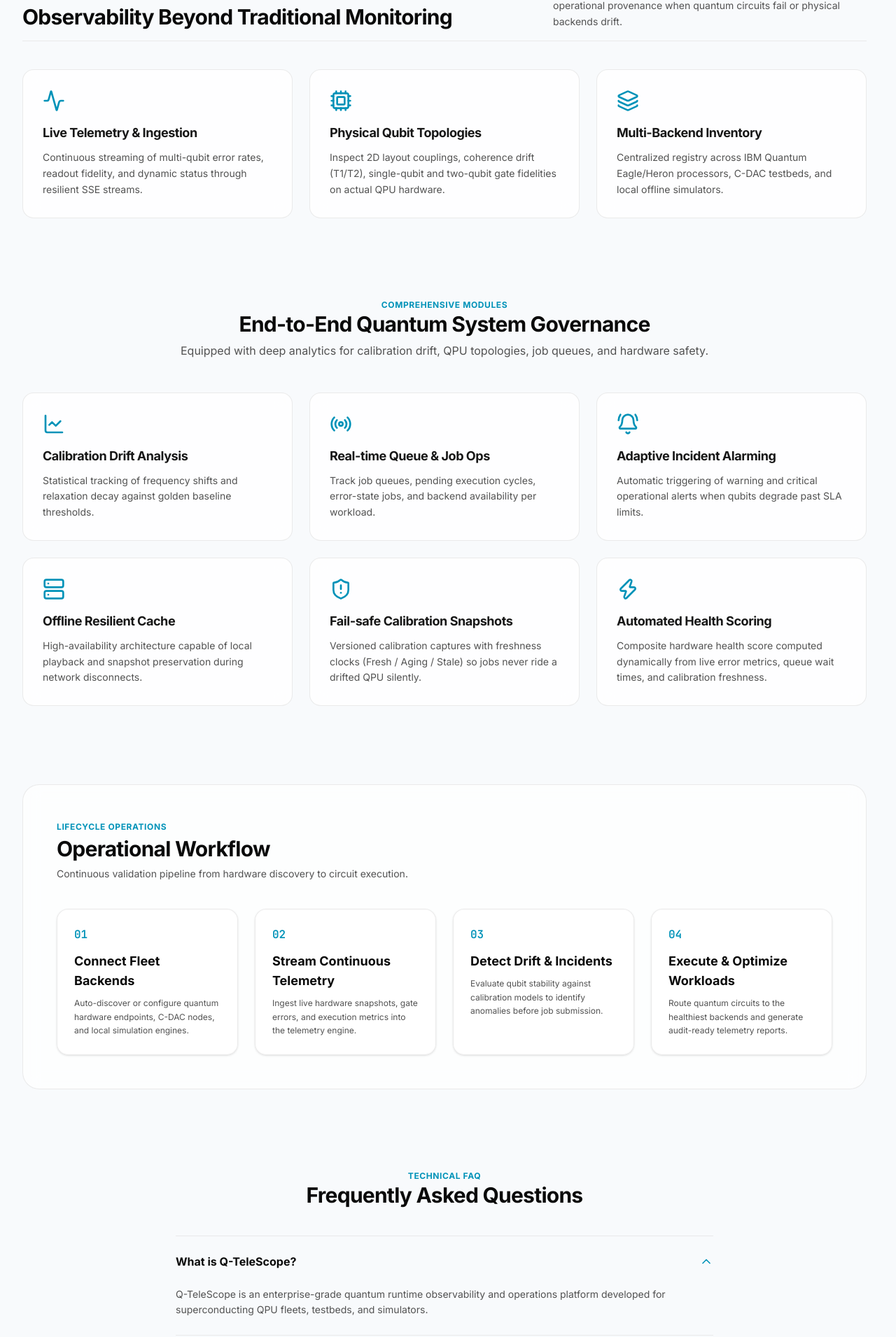
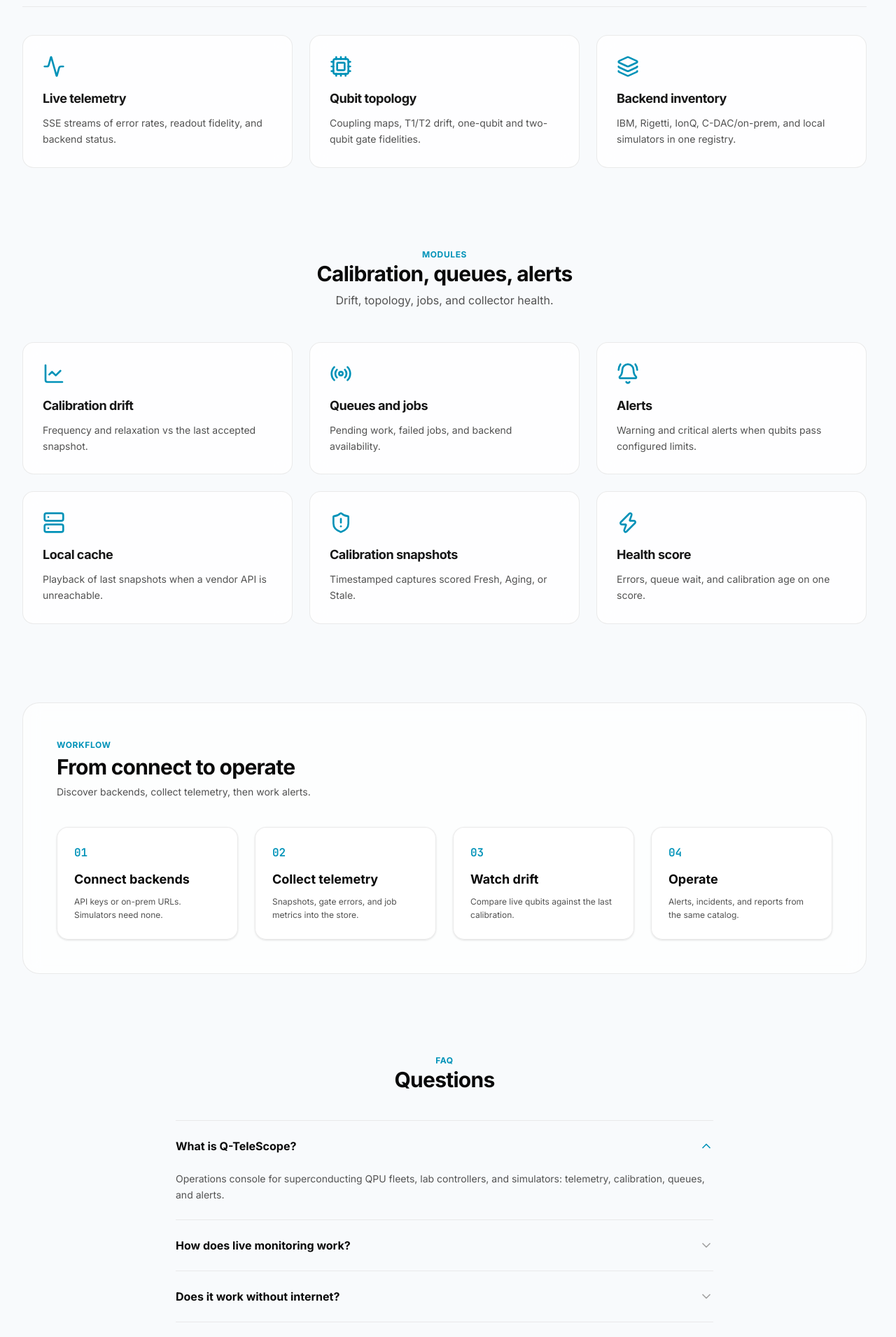
Before and after one commit to ABISHEK-RAJ-AP/QTelescope, a React (Vite) app in the folder frontend/: page / in a window 1280 px wide. Shown: the part 886-2797 px from the top of the page at 70% size. Built offline with nearby package versions, Linux system fonts and the light colour scheme; no server answers.

Commit message:
Replace onboarding marketing copy with a landing-style card grid and Cert Studio step pills.
Login and register sit on the same particle field as the public site. Production login no longer prints bootstrap password hints.

```diff
--- a/frontend/src/components/AuthShell.jsx
+++ b/frontend/src/components/AuthShell.jsx
@@ -4,10 +4,12 @@ import { ArrowLeft } from 'lucide-react'
 import cdacLogo from '../assets/cdaclogo.png'
 import { AuthFridgeVisual } from '@/components/marketing/AuthFridgeVisual'
 import { PublicMarketingHeader } from '@/components/marketing/PublicMarketingHeader'
+import { QuantumBackground } from '@/components/ui/quantum-background'
 
 export function AuthShell({ title, subtitle, children, footer, maxWidth = 'max-w-5xl' }) {
   return (
-    <div className="relative min-h-screen flex flex-col bg-[#e8eef5] text-neutral-900 dark:bg-[#05080f] dark:text-neutral-100">
+    <div className="relative min-h-screen flex flex-col bg-[#f8fafc] text-neutral-900 dark:bg-[#070a0f] dark:text-neutral-100">
+      <QuantumBackground />
       <PublicMarketingHeader />
 
       <main className="relative z-10 flex-1 flex items-center justify-center px-4 py-10 sm:px-6">
@@ -36,7 +38,7 @@ export function AuthShell({ title, subtitle, children, footer, maxWidth = 'max-w
                 Quantum observability for superconducting QPUs
               </h2>
               <p className="text-sm leading-relaxed text-slate-400">
-                Monitor T1 and T2 coherence, gate fidelity, calibration drift, and incidents — built for multi-backend fleets.
+                T1 and T2 coherence, gate fidelity, calibration drift, and incidents for multi-backend fleets.
               </p>
               <Link
                 to="/"
--- a/frontend/src/components/marketing/PublicMarketingFooter.jsx
+++ b/frontend/src/components/marketing/PublicMarketingFooter.jsx
@@ -85,7 +85,7 @@ export function PublicMarketingFooter({ className = '', compact = false }) {
             </Link>
 
             <p className="max-w-sm text-sm leading-relaxed text-neutral-600 dark:text-neutral-400">
-              High-resolution observability, real-time coherence telemetry (T1/T2), gate fidelity drift tracking, and fail-safe calibration snapshots for superconducting quantum processor fleets.
+              T1/T2 coherence, gate fidelity, calibration snapshots, and alerts for QPU fleets.
             </p>
 
             <div className="pt-2 text-xs text-neutral-500 dark:text-neutral-400">
--- a/frontend/src/pages/LandingPage.jsx
+++ b/frontend/src/pages/LandingPage.jsx
@@ -24,93 +24,93 @@ import { cn } from '@/lib/utils'
 const CAPABILITIES = [
   {
     icon: Activity,
-    title: 'Live Telemetry & Ingestion',
-    body: 'Continuous streaming of multi-qubit error rates, readout fidelity, and dynamic status through resilient SSE streams.',
+    title: 'Live telemetry',
+    body: 'SSE streams of error rates, readout fidelity, and backend status.',
   },
   {
     icon: Cpu,
-    title: 'Physical Qubit Topologies',
-    body: 'Inspect 2D layout couplings, coherence drift (T1/T2), single-qubit and two-qubit gate fidelities on actual QPU hardware.',
+    title: 'Qubit topology',
+    body: 'Coupling maps, T1/T2 drift, one-qubit and two-qubit gate fidelities.',
   },
   {
     icon: Layers,
-    title: 'Multi-Backend Inventory',
-    body: 'Centralized registry across IBM Quantum Eagle/Heron processors, C-DAC testbeds, and local offline simulators.',
+    title: 'Backend inventory',
+    body: 'IBM, Rigetti, IonQ, C-DAC/on-prem, and local simulators in one registry.',
   },
 ]
 
 const FEATURES = [
   {
     icon: LineChart,
-    title: 'Calibration Drift Analysis',
-    body: 'Statistical tracking of frequency shifts and relaxation decay against golden baseline thresholds.',
+    title: 'Calibration drift',
+    body: 'Frequency and relaxation vs the last accepted snapshot.',
   },
   {
     icon: Radio,
-    title: 'Real-time Queue & Job Ops',
-    body: 'Track job queues, pending execution cycles, error-state jobs, and backend availability per workload.',
+    title: 'Queues and jobs',
+    body: 'Pending work, failed jobs, and backend availability.',
   },
   {
     icon: BellRing,
-    title: 'Adaptive Incident Alarming',
-    body: 'Automatic triggering of warning and critical operational alerts when qubits degrade past SLA limits.',
+    title: 'Alerts',
+    body: 'Warning and critical alerts when qubits pass configured limits.',
   },
   {
     icon: Server,
-    title: 'Offline Resilient Cache',
-    body: 'High-availability architecture capable of local playback and snapshot preservation during network disconnects.',
+    title: 'Local cache',
+    body: 'Playback of last snapshots when a vendor API is unreachable.',
   },
   {
     icon: ShieldAlert,
-    title: 'Fail-safe Calibration Snapshots',
-    body: 'Versioned calibration captures with freshness clocks (Fresh / Aging / Stale) so jobs never ride a drifted QPU silently.',
+    title: 'Calibration snapshots',
+    body: 'Timestamped captures scored Fresh, Aging, or Stale.',
   },
   {
     icon: Zap,
-    title: 'Automated Health Scoring',
-    body: 'Composite hardware health score computed dynamically from live error metrics, queue wait times, and calibration freshness.',
+    title: 'Health score',
+    body: 'Errors, queue wait, and calibration age on one score.',
   },
 ]
 
 const WORKFLOW_STEPS = [
   {
     n: '01',
-    title: 'Connect Fleet Backends',
-    body: 'Auto-discover or configure quantum hardware endpoints, C-DAC nodes, and local simulation engines.',
+    title: 'Connect backends',
+    body: 'API keys or on-prem URLs. Simulators need none.',
   },
   {
     n: '02',
-    title: 'Stream Continuous Telemetry',
-    body: 'Ingest live hardware snapshots, gate errors, and execution metrics into the telemetry engine.',
+    title: 'Collect telemetry',
+    body: 'Snapshots, gate errors, and job metrics into the store.',
   },
   {
     n: '03',
-    title: 'Detect Drift & Incidents',
-    body: 'Evaluate qubit stability against calibration models to identify anomalies before job submission.',
+    title: 'Watch drift',
+    body: 'Compare live qubits against the last calibration.',
   },
   {
     n: '04',
-    title: 'Execute & Optimize Workloads',
-    body: 'Route quantum circuits to the healthiest backends and generate audit-ready telemetry reports.',
+    title: 'Operate',
+    body: 'Alerts, incidents, and reports from the same catalog.',
   },
 ]
 
 const FAQ = [
   {
     q: 'What is Q-TeleScope?',
-    a: 'Q-TeleScope is an enterprise-grade quantum runtime observability and operations platform developed for superconducting QPU fleets, testbeds, and simulators.',
+    a: 'Operations console for superconducting QPU fleets, lab controllers, and simulators: telemetry, calibration, queues, and alerts.',
   },
   {
-    q: 'How does it monitor physical qubits in real time?',
-    a: 'Q-TeleScope streams calibration snapshots and telemetry via Server-Sent Events (SSE), calculating T1 relaxation, T2 dephasing, and gate fidelities continuously.',
+    q: 'How does live monitoring work?',
+    a: 'Collectors poll vendor APIs and lab controllers. The UI streams updates over SSE (T1, T2, gate fidelity).',
   },
   {
-    q: 'Can it run offline or in air-gapped laboratory environments?',
-    a: 'Yes. Q-TeleScope incorporates resilient local caching and synthetic hardware telemetry generators so operations proceed seamlessly even without public internet connectivity.',
+    q: 'Does it work without internet?',
+    a: 'Yes for on-prem URLs and cached snapshots. Cloud IBM/IonQ need network and keys.',
   },
   {
-    q: 'How is calibration freshness used before job routing?',
-    a: 'Each backend stores timestamped calibration snapshots. The console scores them Fresh, Recent, Aging, or Stale, and the health engine folds that age into the composite QPU score used for workload routing.',
+    q: 'How is calibration freshness used?',
+    a: 'Each backend stores timestamped snapshots. The console marks them Fresh, Aging, or Stale and folds age into the health score.',
   },
 ]
 
@@ -145,7 +145,7 @@ export function LandingPage() {
           <span className="landing-hero__accent">superconducting QPUs</span>
         </h1>
         <p className="landing-hero__lead mt-10 max-w-3xl text-pretty">
-          Monitor T1 and T2 coherence, gate fidelity, calibration drift, and incidents in one place — built for multi-backend quantum fleets.
+          Monitor T1 and T2 coherence, gate fidelity, calibration drift, and incidents for multi-backend fleets.
         </p>
         <div className="mt-14 flex w-full max-w-lg flex-col items-stretch gap-4 sm:max-w-none sm:flex-row sm:items-center sm:justify-center sm:gap-5">
           <Link to="/login" className="sm:min-w-[188px]">
@@ -160,12 +160,10 @@ export function LandingPage() {
           </Link>
         </div>
         <p className="mt-8 text-sm text-neutral-500 dark:text-neutral-400">
-          Already have access?{' '}
           <Link to="/login" className="font-semibold text-cyan-700 hover:text-cyan-600 dark:text-cyan-400 dark:hover:text-cyan-300">
             Sign in
           </Link>
           {' · '}
-          New here?{' '}
           <Link to="/register" className="font-semibold text-cyan-700 hover:text-cyan-600 dark:text-cyan-400 dark:hover:text-cyan-300">
             Create an account
           </Link>
@@ -178,13 +176,13 @@ export function LandingPage() {
         <section id="capabilities" className="scroll-mt-28">
           <div className="flex flex-col md:flex-row md:items-end justify-between gap-6 pb-4 border-b border-neutral-200/80 dark:border-neutral-800/80">
             <div>
-              <span className="text-xs font-bold uppercase tracking-wider text-cyan-600 dark:text-cyan-400">Core Telemetry Architecture</span>
+              <span className="text-xs font-bold uppercase tracking-wider text-cyan-600 dark:text-cyan-400">Console</span>
               <h2 className="mt-1 text-3xl font-extrabold tracking-tight text-neutral-950 dark:text-white">
-                Observability Beyond Traditional Monitoring
+                What you get
               </h2>
             </div>
             <p className="max-w-md text-sm leading-relaxed text-neutral-600 dark:text-neutral-400">
-              Capture hardware reality at microwave scale. Reconstruct operational provenance when quantum circuits fail or physical backends drift.
+              Live hardware metrics, calibration age, and inventory in one place.
             </p>
           </div>
 
@@ -198,12 +196,12 @@ export function LandingPage() {
         {/* Modules Grid */}
         <section id="features" className="scroll-mt-28">
           <div className="text-center max-w-3xl mx-auto space-y-2">
-            <span className="text-xs font-bold uppercase tracking-wider text-cyan-600 dark:text-cyan-400">Comprehensive Modules</span>
+            <span className="text-xs font-bold uppercase tracking-wider text-cyan-600 dark:text-cyan-400">Modules</span>
             <h2 className="text-3xl font-extrabold tracking-tight text-neutral-950 dark:text-white">
-              End-to-End Quantum System Governance
+              Calibration, queues, alerts
             </h2>
             <p className="text-base text-neutral-600 dark:text-neutral-400">
-              Equipped with deep analytics for calibration drift, QPU topologies, job queues, and hardware safety.
+              Drift, topology, jobs, and collector health.
             </p>
           </div>
 
@@ -217,12 +215,12 @@ export function LandingPage() {
         {/* Workflow Steps */}
         <section id="workflow" className="scroll-mt-28 rounded-3xl border border-neutral-200/80 bg-white/70 p-8 sm:p-12 backdrop-blur-md dark:border-neutral-800/80 dark:bg-neutral-900/40">
           <div className="max-w-2xl">
-            <span className="text-xs font-bold uppercase tracking-wider text-cyan-600 dark:text-cyan-400">Lifecycle Operations</span>
+            <span className="text-xs font-bold uppercase tracking-wider text-cyan-600 dark:text-cyan-400">Workflow</span>
             <h2 className="mt-1 text-3xl font-extrabold tracking-tight text-neutral-950 dark:text-white">
-              Operational Workflow
+              From connect to operate
             </h2>
             <p className="mt-2 text-sm text-neutral-600 dark:text-neutral-400">
-              Continuous validation pipeline from hardware discovery to circuit execution.
+              Discover backends, collect telemetry, then work alerts.
             </p>
           </div>
 
@@ -247,9 +245,9 @@ export function LandingPage() {
         {/* Interactive FAQ Accordion */}
         <section id="faq" className="scroll-mt-28 max-w-3xl mx-auto">
           <div className="text-center space-y-2">
-            <span className="text-xs font-bold uppercase tracking-wider text-cyan-600 dark:text-cyan-400">Technical FAQ</span>
+            <span className="text-xs font-bold uppercase tracking-wider text-cyan-600 dark:text-cyan-400">FAQ</span>
             <h2 className="text-3xl font-extrabold tracking-tight text-neutral-950 dark:text-white">
-              Frequently Asked Questions
+              Questions
             </h2>
           </div>
 
@@ -287,10 +285,10 @@ export function LandingPage() {
         <section className="rounded-3xl border border-cyan-500/30 bg-gradient-to-r from-cyan-900/15 via-sky-900/10 to-purple-900/15 p-10 sm:p-14 text-center backdrop-blur-md">
           <div className="mx-auto max-w-2xl space-y-4">
             <h2 className="text-3xl font-extrabold tracking-tight text-neutral-950 dark:text-white">
-              Ready to Explore Quantum Telemetry?
+              Open the console
             </h2>
             <p className="text-base text-neutral-600 dark:text-neutral-400">
-              Access the live multi-backend operations console with sample IBM Brisbane and C-DAC testbed telemetries.
+              Sign in with a lab account. Demo backends appear when mock data is on.
             </p>
             <div className="pt-4 flex flex-wrap justify-center gap-4">
               <Link to="/login">
```
Also changed, not shown: frontend/src/components/onboarding/OnboardingChrome.jsx (+42 -74 lines), frontend/src/components/onboarding/onboarding.css (+95 -4 lines), frontend/src/pages/LoginPage.jsx (+3 -7 lines), frontend/src/pages/OnboardingFlow.jsx (+23 -50 lines), frontend/src/lib/platformCapabilityMap.js, 1 other file (tests, documents, lock files or other folders).
